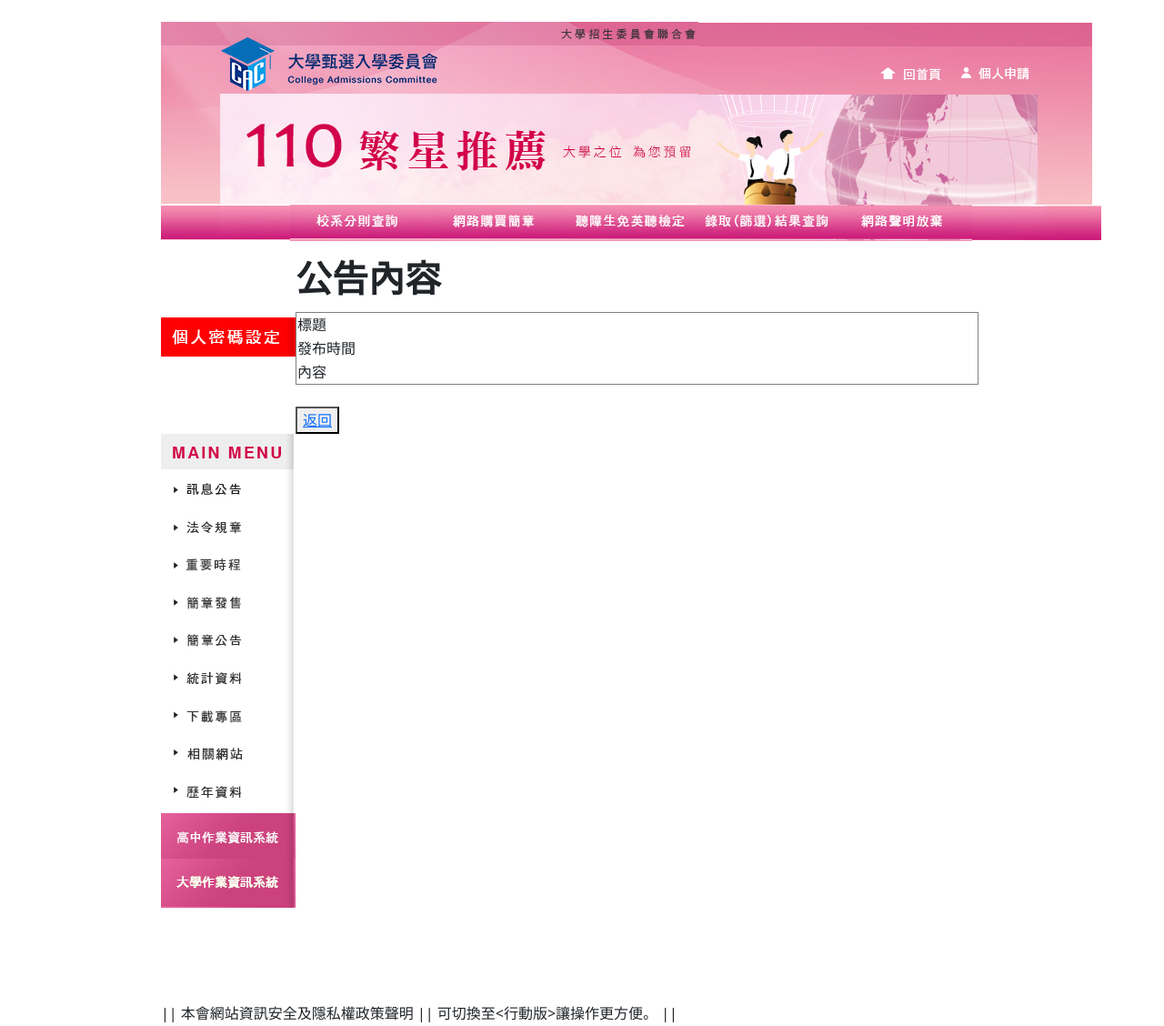
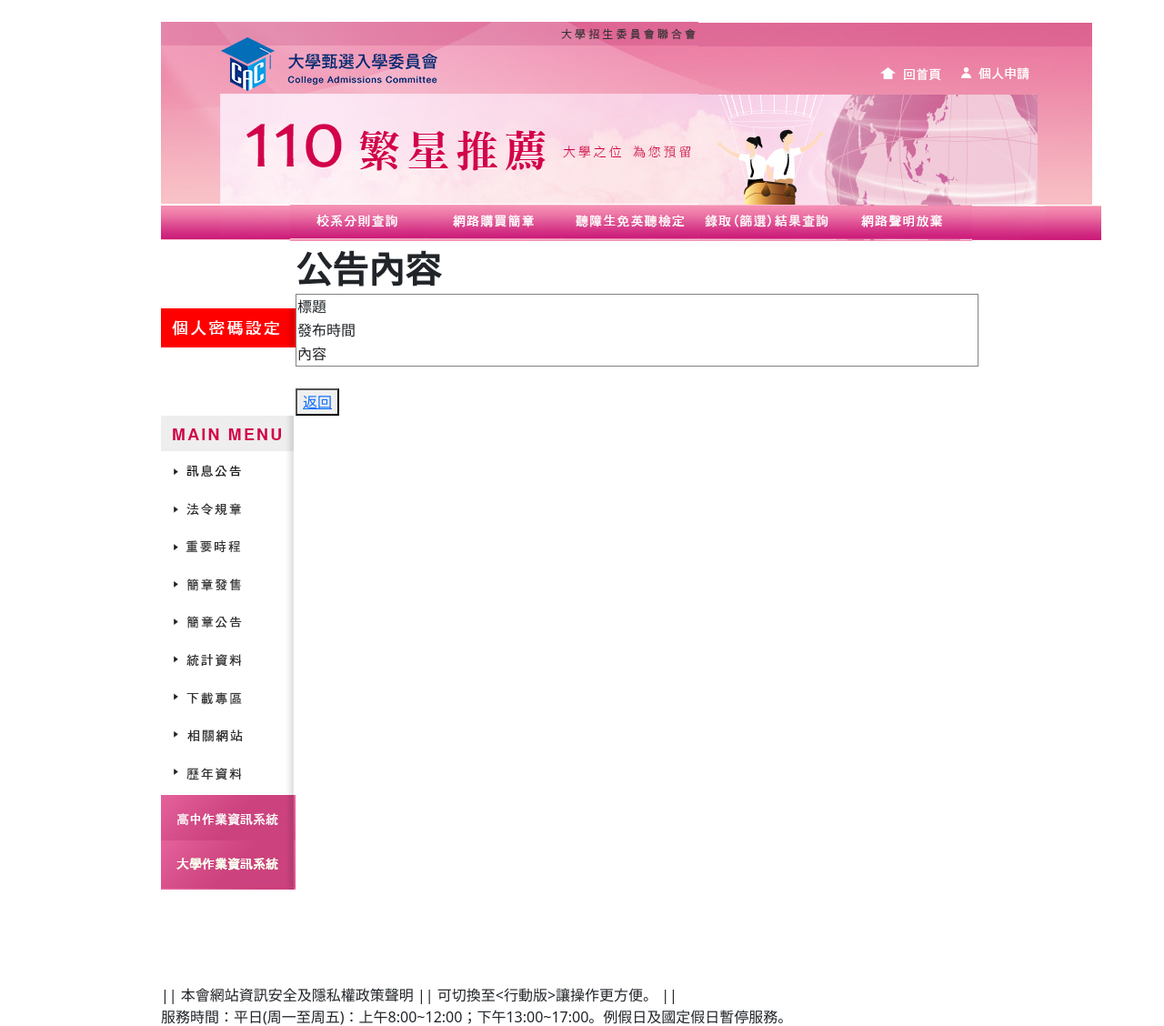
Before and after one commit to PANpinchi/ExWebsite, a CodeIgniter 4 app: template app/Views/posts/show_content_front_star.php in a window 1280 px wide. Shown: the top 1128 px of the page at 91% size. Run offline with PHP 8.4 and a stand-in for CodeIgniter, Linux system fonts and the light colour scheme; the template is opened without the code that fills it: most values are stand-ins (such as "Sample title", 1, 10 or a date in 2020); data that the repository does not hold is empty; some libraries are stand-ins or nearby versions.

Commit message:
merge完成版

```diff
--- a/app/Config/Routes.php
+++ b/app/Config/Routes.php
@@ -37,7 +37,7 @@ $routes->get('/PostController/norcollegeview','PostController::norcollegeview');
 $routes->get('/PostController/starcollegeview','PostController::starcollegeview');
 $routes->get('/PostController/norseniorview','PostController::norseniorview');
 $routes->get('/PostController/starseniorview','PostController::starseniorview');
-$routes->get('/PostController', 'PostController::show');
+$routes->get('/PostController/show_back', 'PostController::show_back');
 $routes->get('PostController/logindateview','PostController::logindateview');
 
 /*
--- a/app/Controllers/PostController.php
+++ b/app/Controllers/PostController.php
@@ -75,9 +75,11 @@ class PostController extends BaseController
 	/*後台點選進入文章內容*/
 	public function show_content_back_star($post_page_id)
 	{
+		$login = new Logindate();
 		$model = new Post_post_page();
 		$data =
 		[
+			'logindate'=> $login->findAll(),
 			'post_page' => $model->find($post_page_id)
 		];
 		return view('posts/show_content_back_star', $data);
@@ -86,9 +88,11 @@ class PostController extends BaseController
 	/*前台點選進入文章內容*/
 	public function show_content_front_star($post_page_id)
 	{
+		$login = new Logindate();
 		$model = new Post_post_page();
 		$data =
 		[
+			'logindate'=> $login->findAll(),
 			'post_page' => $model->find($post_page_id)
 		];
 		return view('posts/show_content_front_star', $data);
@@ -121,7 +125,7 @@ class PostController extends BaseController
 			'start' => $data['start'],
 			'end' => $data['end']
 		]);
-		return redirect('PostController');
+		return redirect('PostController/show_back');
 	}
 
 	/*編輯頁面*/
--- a/app/Views/posts/show_back.php
+++ b/app/Views/posts/show_back.php
@@ -25,7 +25,6 @@
                 $temp = 0;
                 if(! empty($post_page) && is_array($post_page)){
                     foreach($post_page as $post_page_item){
-                    if (strtotime($post_page_item['start'])<strtotime(date("Y-m-d H:i:s")) && strtotime(date("Y-m-d H:i:s"))<strtotime($post_page_item['end']))
                         $start = substr($post_page_item['start'], 0, 10);
                         echo'
                             <tr>
--- a/app/Views/posts/show_front_star.php
+++ b/app/Views/posts/show_front_star.php
@@ -27,7 +27,7 @@
         $i = 0;
             if(! empty($post_page) && is_array($post_page)){
                 foreach($post_page as $post_page_item){
-                if (strtotime($post_page_item['start'])<strtotime(date("Y-m-d H:i:s")) && strtotime(date("Y-m-d H:i:s"))<strtotime($post_page_item['end']))
+                    if (strtotime($post_page_item['start'])<strtotime(date("Y-m-d H:i:s")) && strtotime(date("Y-m-d H:i:s"))<strtotime($post_page_item['end'])){
                         $start = substr($post_page_item['start'], 0, 10);
                         echo'
                             <tr>
@@ -36,6 +36,7 @@
                             <td style="width: 400px"><a href="/PostController/show_content_front_star/'.$post_page_item['id'].'"> '.$post_page_item['title'].'</a>
                             ';
                             $temp++;
+                    }
                 }
             }
 
--- a/app/Views/templates/user_default.php
+++ b/app/Views/templates/user_default.php
@@ -15,7 +15,7 @@
         <div class="black window2 left twhite">
             <br><br>
             <a class = "back square" href = "/PostController/create"> <p class = "center"> 公告系統 </p> </a>
-            <a class = "back square" href = "/PostController/show"> <p class = "center"> 訊息公告 </p> </a>
+            <a class = "back square" href = "/PostController/show_back"> <p class = "center"> 訊息公告 </p> </a>
             <div class = "back square"> <p href = "#" class = "center"> 法令規章 </p> </div>
             <div class = "back square"> <p href = "#" class = "center"> 重要時程 </p> </div>
             <div class = "back square"> <p href = "#" class = "center"> 簡章發售 </p> </div>
--- a/public/style/show_content_back.css
+++ b/public/style/show_content_back.css
@@ -15,10 +15,6 @@ td {
     font: bold 22px 標楷體;
 }
 
-.margin{
-    width: auto;
-    margin: 10px auto;
-}
 .container{
     height: auto;
     width: auto;
--- a/public/style/show_content_front.css
+++ b/public/style/show_content_front.css
@@ -15,10 +15,6 @@ td {
     font: bold 22px 標楷體;
 }
 
-.margin{
-    width: auto;
-    margin: 10px auto;
-}
 .container{
     height: auto;
     width: auto;
```
Also changed, not shown: writable/database/news.db. Lines whose indentation alone changed are shown as unchanged.
